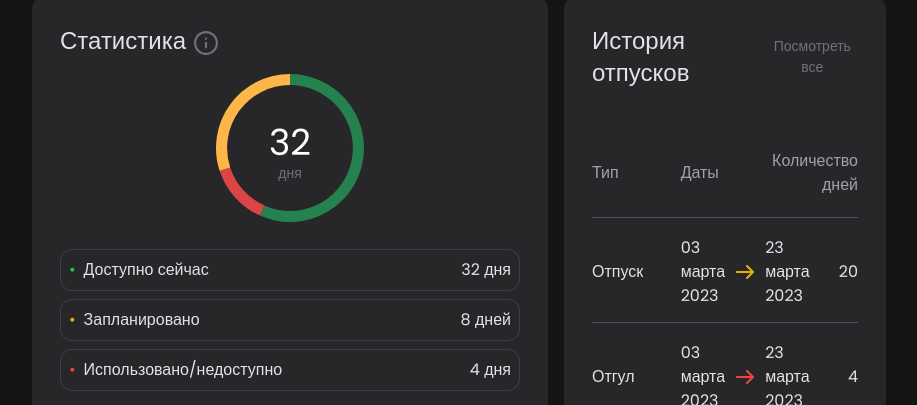
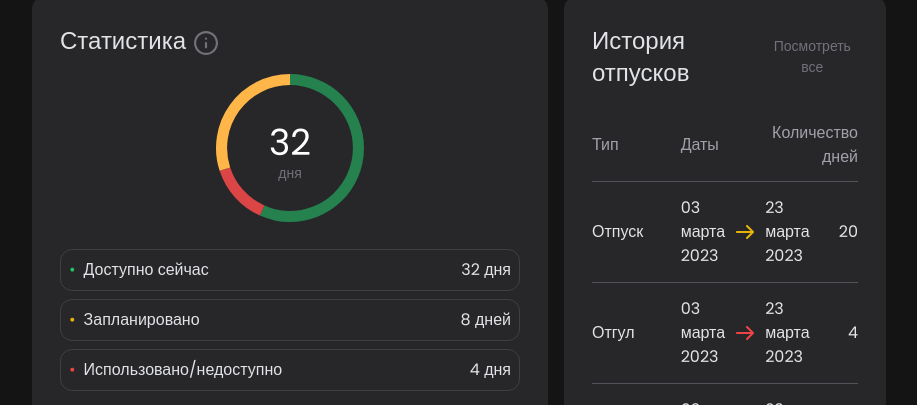
Before and after one commit to GoGagoo/personal-account-employee, a Next.js app: page / in a window 1280 px wide. Shown: the part 547-952 px from the top of the page, without its empty margins (181-1098 px from the left). Built offline with nearby package versions, Linux system fonts and the light colour scheme; a web font is replaced by a local one.

Commit message:
🖌 Add a new row in the tables

```diff
--- a/src/app/components/MainContent/TruancyHistory/HistoryTable.jsx
+++ b/src/app/components/MainContent/TruancyHistory/HistoryTable.jsx
@@ -2,8 +2,8 @@ import { Icons } from '../../../icons/icons'
 
 const HistoryTable = () => {
   return (
-		<div className='mt-10 space-y-1'>
-			<ul className='grid grid-cols-3 text-zinc-400 border-b-[1px] border-b-zinc-600 py-5 items-center'>
+    <div className='mt-5'>
+      <ul className='grid grid-cols-3 text-zinc-400 border-b-[1px] border-b-zinc-600 py-3 items-center'>
         <li>Тип</li>
         <li>Даты</li>
         <li className='text-right'>Количество дней</li>
@@ -18,6 +18,17 @@ const HistoryTable = () => {
           23 марта 2023
         </li>
         <li className='text-right'>20</li>
+      </ul>
+      <ul className='grid grid-cols-3 transition hover:rounded-lg hover:bg-zinc-700 items-center py-3.5 text-zinc-200 border-b-[1px] border-b-zinc-600'>
+        <li>Отгул</li>
+        <li className='flex items-center'>
+          03 марта 2023
+          <span className='text-red-500 px-[11px]'>
+            <Icons.ArrowRight />
+          </span>
+          23 марта 2023
+        </li>
+        <li className='text-right'>4</li>
       </ul>
       <ul className='grid grid-cols-3 transition hover:rounded-lg hover:bg-zinc-700 items-center py-3.5 text-zinc-200 border-b-[1px] border-b-zinc-600'>
         <li>Отгул</li>
--- a/src/app/components/MainContent/TruancyHistory/ModalWindow/ModalHistoryTable.jsx
+++ b/src/app/components/MainContent/TruancyHistory/ModalWindow/ModalHistoryTable.jsx
@@ -24,8 +24,8 @@ const ModalHistoryTable = ({ handleCloseModal }) => {
 					<Icons.Close />
 				</button>
 			</div>
-			<div className=' space-y-1 mt-10'>
-				<ul className='grid grid-cols-3 text-zinc-400 border-b-[1px] border-b-zinc-600 py-5 items-center'>
+			<div className='mt-5'>
+				<ul className='grid grid-cols-3 text-zinc-400 border-b-[1px] border-b-zinc-600 py-3 items-center'>
 					<li>Тип</li>
 					<li>Даты</li>
 					<li className='text-right'>Количество дней</li>
@@ -40,6 +40,17 @@ const ModalHistoryTable = ({ handleCloseModal }) => {
 						23 марта 2023
 					</li>
 					<li className='text-right'>20</li>
+				</ul>
+				<ul className='grid grid-cols-3 transition hover:rounded-lg hover:bg-zinc-700 items-center py-3.5 text-zinc-200 border-b-[1px] border-b-zinc-600'>
+					<li>Отгул</li>
+					<li className='flex items-center'>
+						03 марта 2023
+						<span className='text-red-500 px-[11px]'>
+							<Icons.ArrowRight />
+						</span>
+						23 марта 2023
+					</li>
+					<li className='text-right'>4</li>
 				</ul>
 				<ul className='grid grid-cols-3 transition hover:rounded-lg hover:bg-zinc-700 items-center py-3.5 text-zinc-200 border-b-[1px] border-b-zinc-600'>
 					<li>Отгул</li>
```
Lines whose indentation alone changed are shown as unchanged.
